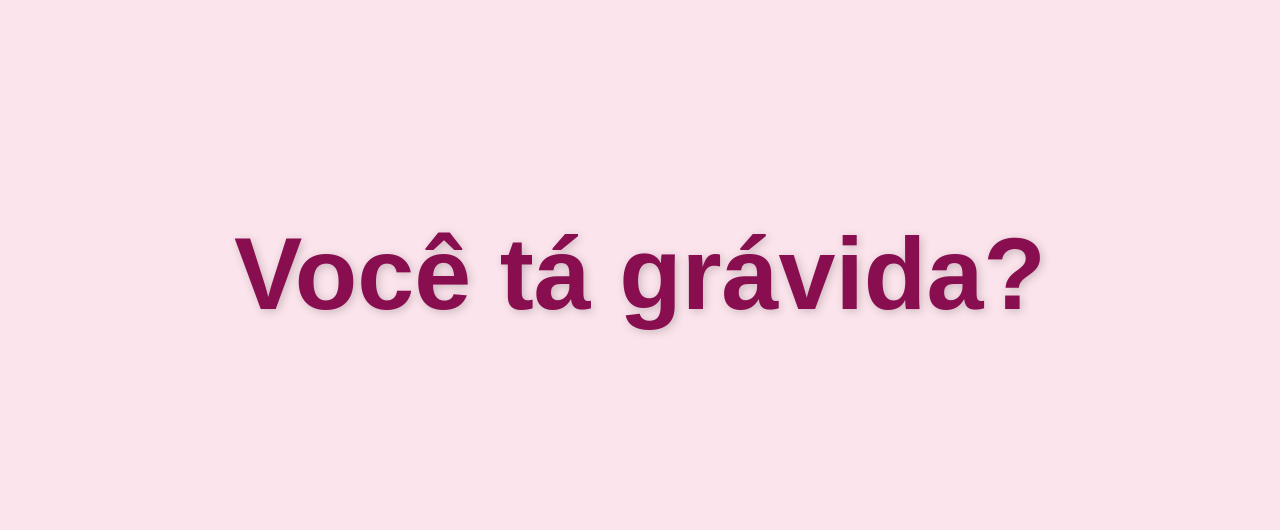
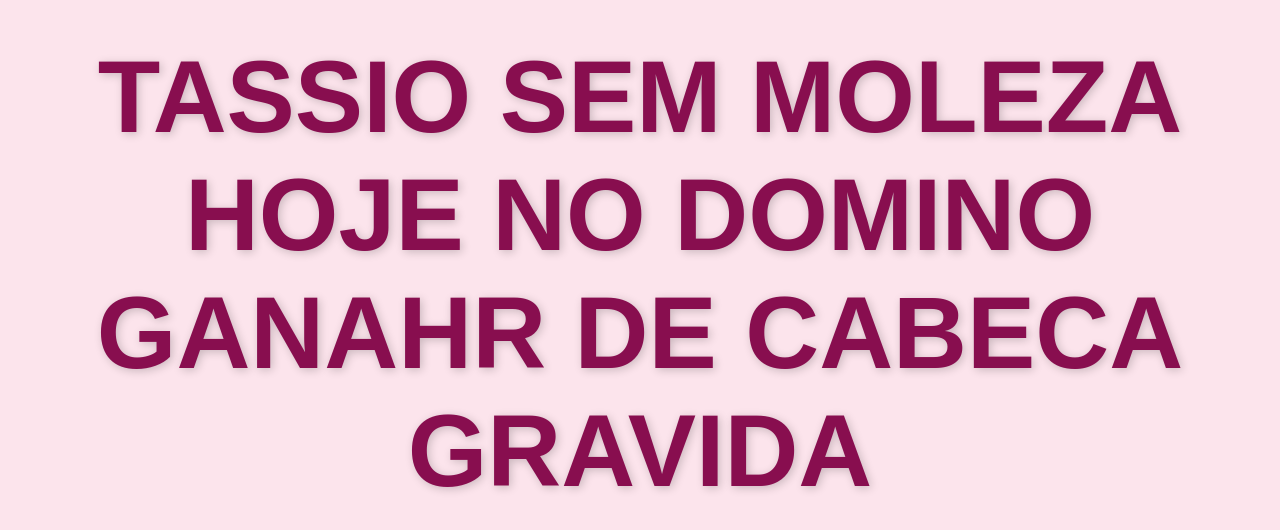
Before and after one commit to codethieresx/meusite, a plain HTML site: page index.html in a window 1280 px wide. Shown: the part 126-656 px from the top of the page. Drawn offline with Linux system fonts and the light colour scheme.

Commit message:
Update index.html

```diff
--- a/index.html
+++ b/index.html
@@ -25,6 +25,6 @@
   </style>
 </head>
 <body>
-  <h1>Você tá grávida?</h1>
+  <h1>TASSIO SEM MOLEZA HOJE NO DOMINO GANAHR DE CABECA GRAVIDA</h1>
 </body>
 </html>
```
